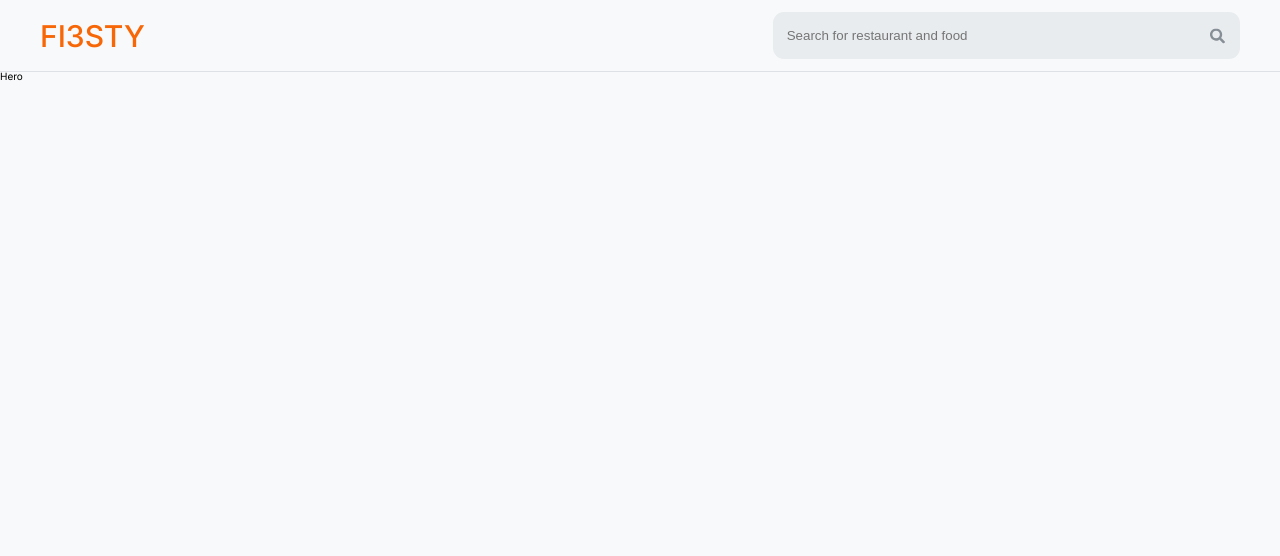
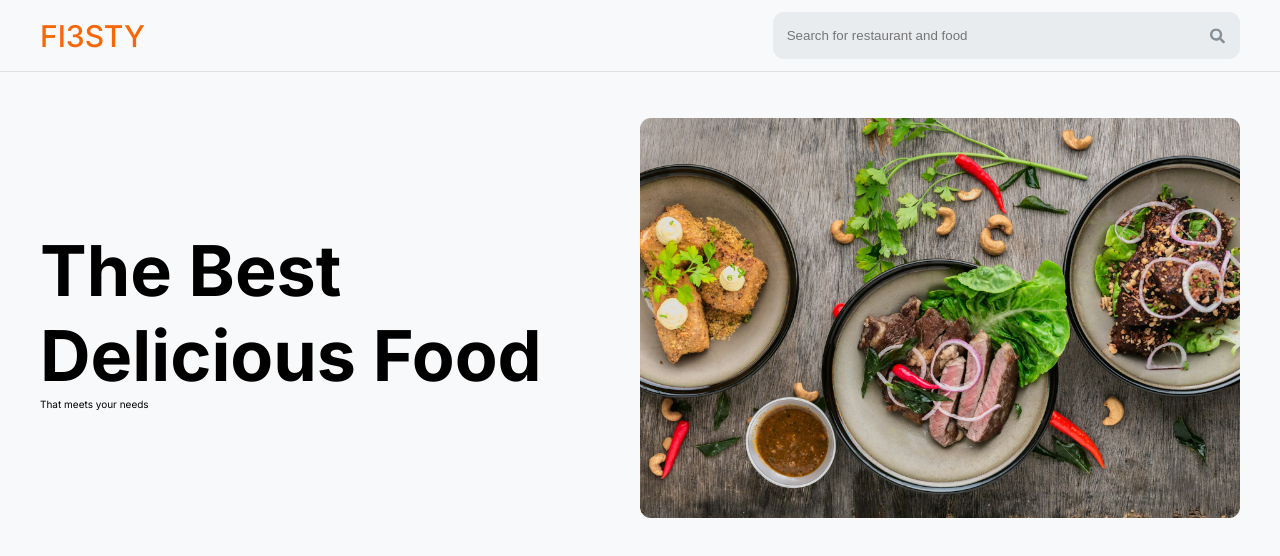
Before and after one commit to Ken-Musau/KennedyMusau-Frontend-Developer, a React (Vite) app: page / in a window 1280 px wide. Shown: the top 556 px of the page. Built offline with nearby package versions, Linux system fonts and the light colour scheme.

Commit message:
add hero image and hero text

```diff
--- a/src/components/hero/Hero.jsx
+++ b/src/components/hero/Hero.jsx
@@ -1,6 +1,20 @@
 import "./hero.css";
 function Hero() {
-  return <div className="hero">Hero</div>;
+  return (
+    <div className="hero">
+      <div className="heroContainer">
+        <div className="textContainer">
+          <h1>
+            The Best <br /> Delicious Food
+          </h1>
+          <p>That meets your needs</p>
+        </div>
+        <div className="imageContainer">
+          <img src="/foodhero.jpg" alt="" />
+        </div>
+      </div>
+    </div>
+  );
 }
 
 export default Hero;
--- a/src/components/hero/hero.css
+++ b/src/components/hero/hero.css
@@ -1,5 +1,29 @@
 .hero {
   height: calc(100vh - 7em);
-  /* background-color: green; */
+  background-color: #f8f9fa;
   margin-top: 7em;
 }
+
+.heroContainer {
+  max-width: 120em;
+  margin: 0 auto;
+  padding: 4.8rem 0 9.6rem 0;
+  display: grid;
+  grid-template-columns: repeat(2, 1fr);
+  gap: 9.6rem;
+  align-items: center;
+}
+
+.textContainer h1 {
+  font-size: 7em;
+  font-weight: bold;
+}
+
+.textContainer .imageContainer {
+  width: 100%;
+}
+
+.imageContainer img {
+  width: 60em;
+  border-radius: 11px;
+}
```
Also changed, not shown: public/foodhero.jpg, 1 other file (tests, documents, lock files or other folders).
